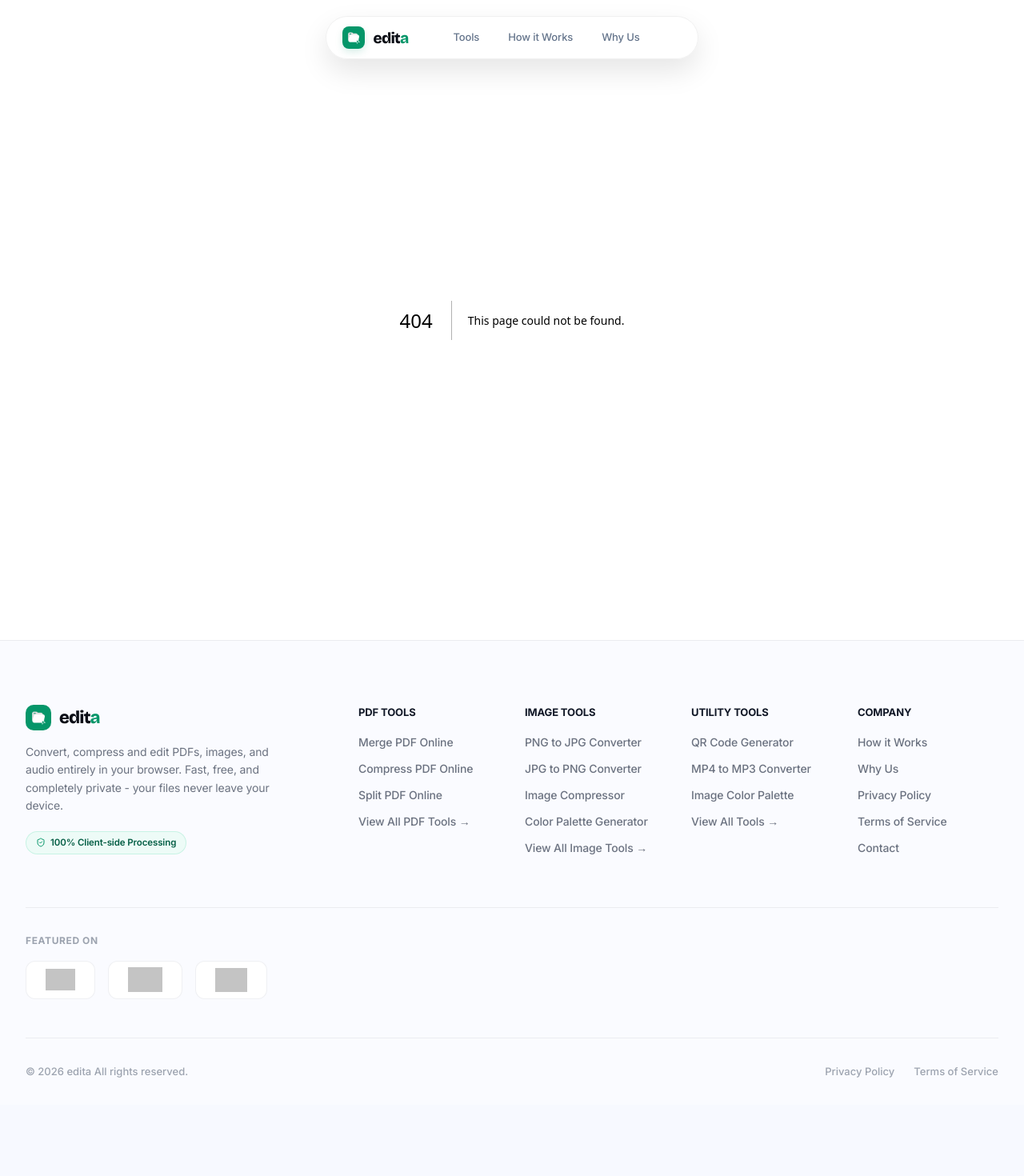
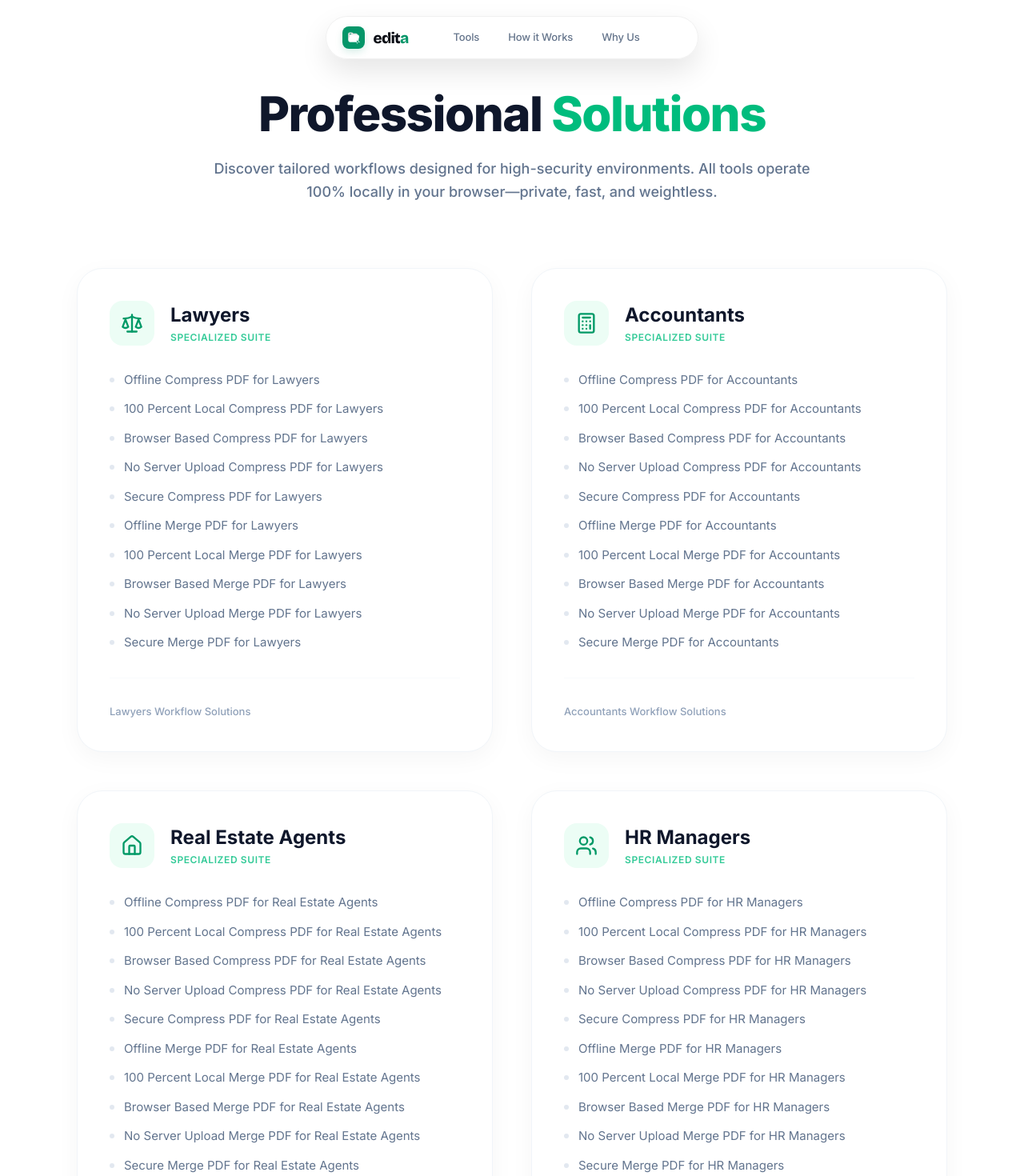
Before and after one commit to siddharth-fr/edita, a Next.js app: page /use-cases in a window 1280 px wide. Before the commit this address had no page. Shown: the top 1470 px of the page at 80% size. Before the commit the page ends 1381 px from the top, so only its background shows below. Built offline with nearby package versions, Linux system fonts and the light colour scheme; grey boxes are pictures that could not be loaded.

Commit message:
use cases page

```diff
--- /dev/null
+++ b/src/app/use-cases/page.tsx
@@ -0,0 +1,134 @@
+import { PROGRAMMATIC_SEO } from '@/config/programmaticSeo';
+import { MATRIX_SEO } from '@/config/programmaticSeoMatrix';
+import Link from 'next/link';
+import { constructMetadata } from '@/lib/metadata';
+import { Briefcase, Building2, GraduationCap, Camera, PenTool, Scale, Stethoscope, Users, Calculator, Home } from 'lucide-react';
+
+export const metadata = constructMetadata({
+  title: "Professional Solutions & Use Cases | Edita Tools",
+  description: "Explore specialized offline file processing workflows for legal, medical, and creative industries. 100% private and secure.",
+  canonical: "/use-cases"
+});
+
+const ALL_SEO = { ...PROGRAMMATIC_SEO, ...MATRIX_SEO };
+
+// Icon mapping for industries
+const industryIcons: Record<string, any> = {
+  "Lawyers": Scale,
+  "Accountants": Calculator,
+  "Real Estate Agents": Home,
+  "HR Managers": Users,
+  "Students": GraduationCap,
+  "Architects": Building2,
+  "Clinics": Stethoscope,
+  "Photographers": Camera,
+  "Content Creators": PenTool,
+  "Designers": Briefcase
+};
+
+export default function UseCasesDirectory() {
+  // Organize data by industry
+  const industries = [
+    "Lawyers", "Accountants", "Real Estate Agents", "HR Managers",
+    "Students", "Architects", "Clinics", "Photographers",
+    "Content Creators", "Designers"
+  ];
+
+  return (
+    <main className="flex-1 flex flex-col items-center w-full pb-32 pt-28 relative overflow-x-clip bg-white">
+      {/* ── Background Glow ── */}
+      <div className="pointer-events-none absolute top-0 inset-x-0 -z-10 h-[500px] overflow-hidden">
+        <div
+          className="absolute"
+          style={{
+            top: '0%', left: '50%',
+            transform: 'translate(-50%, -10%)',
+            width: 800, height: 400,
+            background: 'radial-gradient(ellipse at center, rgba(52,211,153,0.12) 0%, transparent 70%)',
+            filter: 'blur(30px)',
+          }}
+        />
+      </div>
+
+      <div className="max-w-6xl w-full px-4 sm:px-8">
+        {/* ── Header ── */}
+        <div className="text-center max-w-3xl mx-auto mb-20">
+          <h1 className="text-4xl md:text-6xl font-extrabold tracking-tight text-slate-900 mb-6 font-display">
+            Professional <span className="text-emerald-500">Solutions</span>
+          </h1>
+          <p className="text-lg text-slate-500 font-medium leading-relaxed">
+            Discover tailored workflows designed for high-security environments.
+            All tools operate 100% locally in your browser—private, fast, and weightless.
+          </p>
+        </div>
+
+        {/* ── Industry Grid ── */}
+        <div className="grid grid-cols-1 md:grid-cols-2 lg:grid-cols-2 gap-8 lg:gap-12">
+          {industries.map((ind) => {
+            const Icon = industryIcons[ind] || Briefcase;
+            // Filter matrix links for this specific industry
+            const relatedLinks = Object.values(MATRIX_SEO).filter(item => item.h1.includes(ind)).slice(0, 10);
+
+            return (
+              <div key={ind} className="bg-white rounded-[2rem] p-8 lg:p-10 border border-slate-100 shadow-[0_8px_30px_rgb(0,0,0,0.04)] hover:shadow-[0_20px_50px_rgba(16,185,129,0.1)] hover:border-emerald-200/50 transition-all duration-500 group relative overflow-hidden">
+                {/* Subtle internal glow on hover */}
+                <div className="absolute top-0 right-0 w-32 h-32 bg-emerald-500/5 blur-3xl opacity-0 group-hover:opacity-100 transition-opacity duration-500" />
+
+                <div className="flex items-center gap-5 mb-8">
+                  <div className="w-14 h-14 flex items-center justify-center bg-emerald-50 text-emerald-600 rounded-2xl group-hover:bg-emerald-500 group-hover:text-white transition-all duration-300">
+                    <Icon className="w-7 h-7" />
+                  </div>
+                  <div>
+                    <h2 className="text-2xl font-bold text-slate-900 font-display">{ind}</h2>
+                    <p className="text-xs font-semibold text-emerald-500/80 uppercase tracking-wider mt-1">Specialized Suite</p>
+                  </div>
+                </div>
+
+                <div className="space-y-3.5 relative z-10">
+                  {relatedLinks.map((link) => (
+                    <Link
+                      key={link.slug}
+                      href={`/use-cases/${link.slug}`}
+                      className="text-[15px] text-slate-500 hover:text-emerald-600 hover:translate-x-1 transition-all flex items-center gap-3 group/link"
+                    >
+                      <div className="w-1.5 h-1.5 rounded-full bg-slate-200 group-hover/link:bg-emerald-400 group-hover/link:scale-125 transition-all" />
+                      {link.h1}
+                    </Link>
+                  ))}
+                </div>
+
+                <div className="mt-8 pt-8 border-t border-slate-50 flex items-center justify-between">
+                   <p className="text-[13px] text-slate-400 font-medium">
+                     {ind} Workflow Solutions
+                   </p>
+                   <div className="text-xs font-bold text-emerald-500 opacity-0 group-hover:opacity-100 transition-opacity">
+                     SECURE WASM
+                   </div>
+                </div>
+              </div>
+            );
+          })}
+        </div>
+
+        {/* ── Footer CTA (Redesigned) ── */}
+        <div className="mt-24 text-center py-20 px-8 border border-slate-100 rounded-[3rem] bg-gradient-to-b from-white to-slate-50/50 shadow-sm overflow-hidden relative">
+          <div className="relative z-10">
+            <h3 className="text-3xl font-bold text-slate-900 mb-4 font-display">Need a Generic Solution?</h3>
+            <p className="text-lg text-slate-500 mb-10 max-w-xl mx-auto font-medium">
+              If your workflow isn't listed, our core tool suite handles
+              hundreds of other file combinations with the same privacy.
+            </p>
+            <Link
+              href="/tools"
+              className="px-10 py-4.5 bg-emerald-500 hover:bg-emerald-600 shadow-[0_10px_20px_rgba(16,185,129,0.2)] hover:shadow-[0_15px_30px_rgba(16,185,129,0.3)] text-white font-bold rounded-2xl transition-all inline-block hover:-translate-y-1"
+            >
+              Explore Full Toolset
+            </Link>
+          </div>
+          {/* Decorative accents replaces the black block's glow */}
+          <div className="absolute -bottom-20 left-1/2 -translate-x-1/2 w-full max-w-2xl h-40 bg-emerald-500/5 blur-[100px] rounded-full" />
+        </div>
+      </div>
+    </main>
+  );
+}
--- a/src/components/layout/Footer.tsx
+++ b/src/components/layout/Footer.tsx
@@ -34,6 +34,7 @@ const CATEGORIES = [
     {
         title: 'Company',
         links: [
+            { label: 'Use Cases & Solutions', href: '/use-cases' },
             { label: 'How it Works', href: '/how-it-works' },
             { label: 'Why Us', href: '/why-us' },
             { label: 'Privacy Policy', href: '/privacy' },
```
